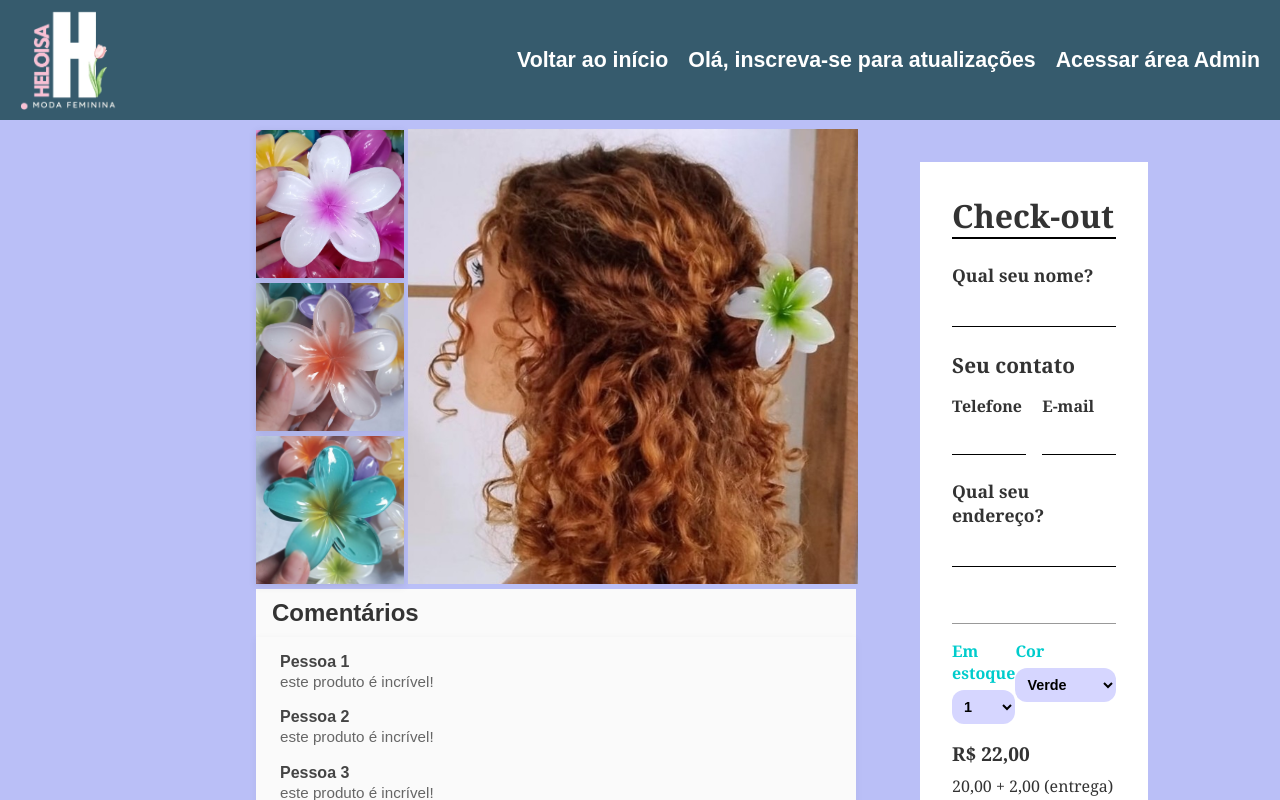
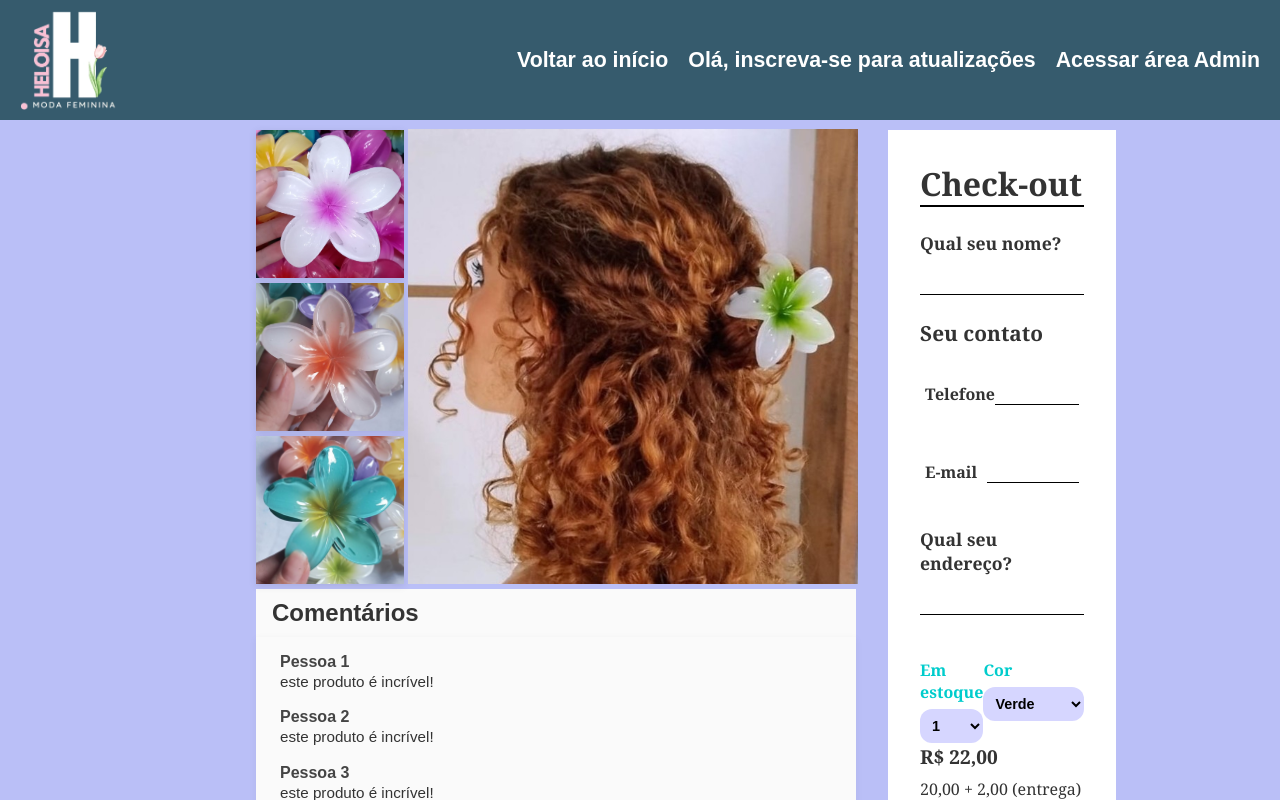
Before and after one commit to MW-Limah/HeloisaWebstore, a Next.js app: page /checkout in a window 1280 px wide. Built offline with nearby package versions, Linux system fonts and the light colour scheme.

Commit message:
Organização do form de checkout

```diff
--- a/src/app/checkout/checkout.module.css
+++ b/src/app/checkout/checkout.module.css
@@ -66,7 +66,7 @@
     background-color: #fafafa;
     padding: 0 1.5rem;
     width: 600px;
-    height: 200px;
+    height: 193px;
     box-shadow: 0 2px 8px rgba(0, 0, 0, 0.05);
     overflow-y: auto;
 }
@@ -90,19 +90,29 @@
 
 .comments p {
     font-size: 0.95rem;
-    color: #666;
+    color: #333;
     line-height: 1.4;
+}
+
+.comments::-webkit-scrollbar {
+    width: 0.8rem;
+    border-radius: 15px;
+}
+.comments::-webkit-scrollbar-thumb {
+    background-color: #555;
+    border-radius: 15px;
 }
 
 /* Lado do Check-out */
 .rightSide {
     font-family: Georgia, serif;
-    padding: 2rem;
-    max-width: 400px;
+    width: 900px;
+    max-width: 800px;
     margin: 0 auto;
 }
 
 .checkoutForm {
+    height: 700px;
     display: flex;
     flex-direction: column;
     background-color: white;
@@ -114,6 +124,10 @@
     font-size: 2rem;
     border-bottom: 2px solid black;
     margin-bottom: 1.5rem;
+}
+
+.finishing {
+    padding-top: 20px;
 }
 
 .inputGroup {
@@ -148,38 +162,35 @@
 
 .contactInputs {
     display: flex;
+    flex-direction: column;
     gap: 1rem;
 }
 
 .inputGroupContact {
-    flex: 1;
+    display: flex;
+    flex-direction: row;
+    justify-content: space-between;
+    padding: 20px 5px;
 }
 
 .inputGroupContact label {
     display: block;
     font-weight: bold;
-    margin-bottom: 0.4rem;
 }
 
 .inputGroupContact input {
-    width: 100%;
+    outline: none;
+    width: 60%;
     border: none;
+    color: #000;
     border-bottom: 1px solid black;
-    padding: 0.4rem;
     background: none;
     font-size: 1rem;
-}
-
-.finishing {
-    margin-top: 2rem;
-    border-top: 1px solid #999;
-    padding-top: 1rem;
 }
 
 .topFinish {
     display: flex;
     justify-content: space-between;
-    margin-bottom: 1rem;
 }
 
 .finishItem {
@@ -224,4 +235,5 @@
     cursor: pointer;
     color: black;
     width: fit-content;
+    align-self: flex-end;
 }
--- a/src/app/checkout/page.tsx
+++ b/src/app/checkout/page.tsx
@@ -57,6 +57,8 @@ export default function CheckOut() {
                         <h3>Pessoa 2</h3>
                         <p>este produto é incrível!</p>
                         <h3>Pessoa 3</h3>
+                        <p>este produto é incrível!</p>
+                        <h3>Pessoa 4</h3>
                         <p>este produto é incrível!</p>
                         <h3>Pessoa 4</h3>
                         <p>este produto é incrível!</p>
```
